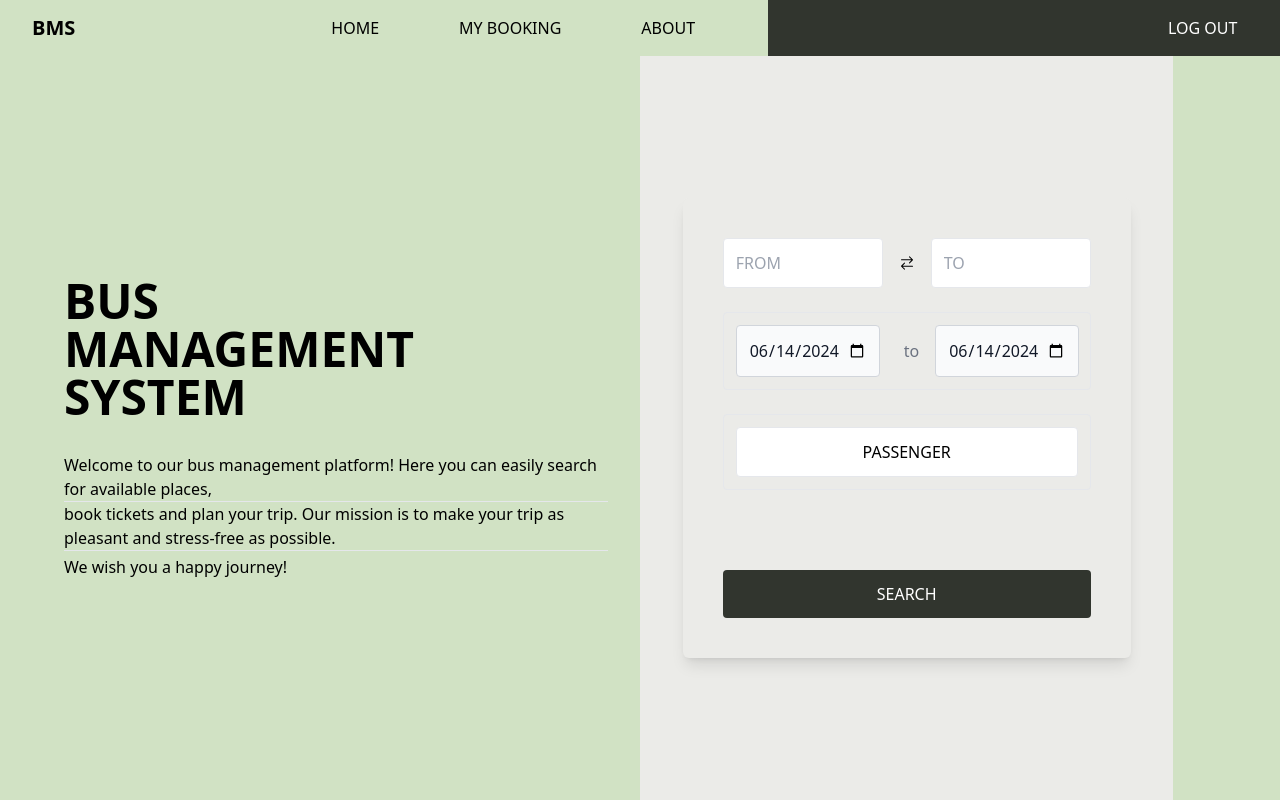
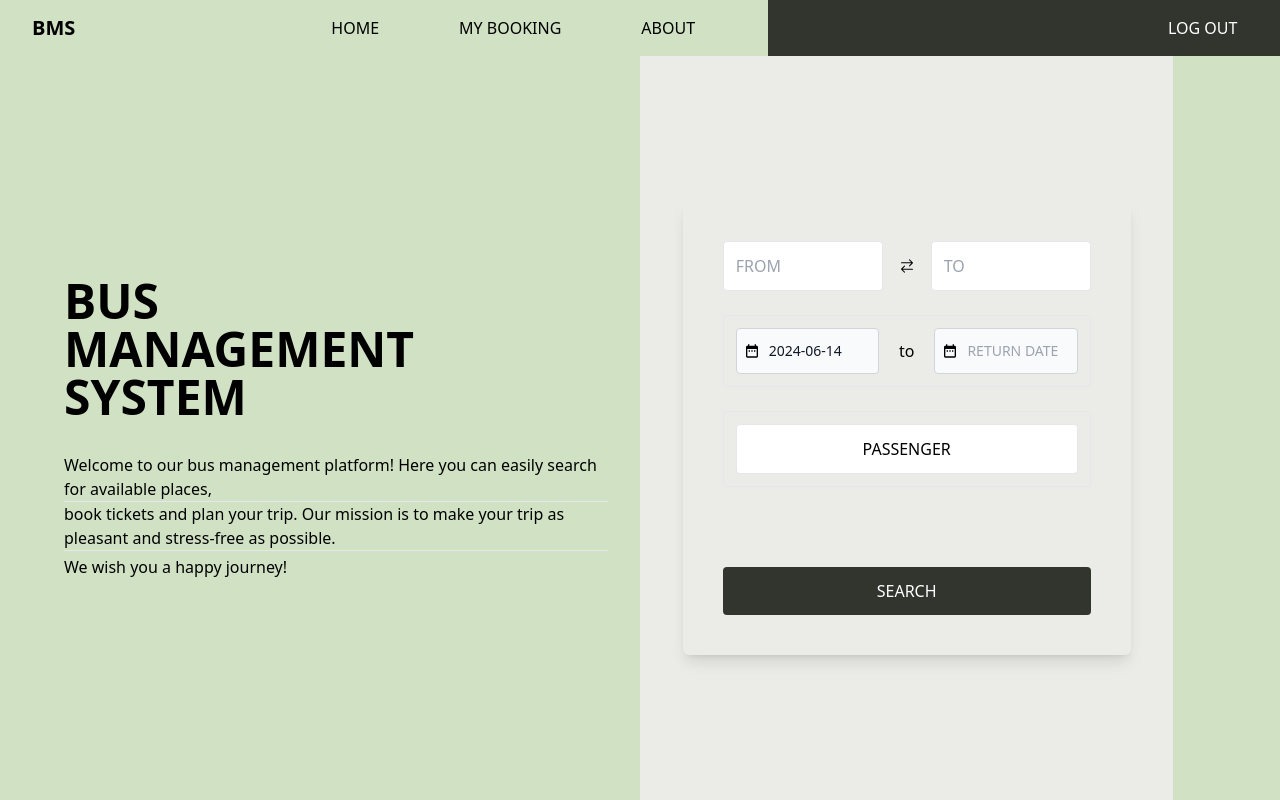
Before and after one commit to dbilic98/booking-bus-ticket-frontend, a React (Create React App) app: page / in a window 1280 px wide. Built offline with nearby package versions, Linux system fonts and the light colour scheme; a web font is replaced by a local one.

Commit message:
Replace standard date input with react-datepicker

```diff
--- a/src/components/DateRangePicker.tsx
+++ b/src/components/DateRangePicker.tsx
@@ -1,62 +1,69 @@
-import React from "react";
+import React, { useState } from "react";
 import { useDispatch } from "react-redux";
 import { setStartDate, setEndDate } from "../features/dateRangeSlice";
+import DatePicker from "react-datepicker";
+import "react-datepicker/dist/react-datepicker.css";
+import { MdDateRange } from "react-icons/md";
+import "../index.css";
+
+const getCurrentDate = (): Date => {
+  return new Date();
+};
 
 const DateRangePicker: React.FC = () => {
   const dispatch = useDispatch();
+  const [startDate, setStartDateState] = useState<Date | null>(
+    getCurrentDate()
+  );
+  const [endDate, setEndDateState] = useState<Date | null>(null);
 
-  const handleStartDateChange = (e: React.ChangeEvent<HTMLInputElement>) => {
-    dispatch(setStartDate(e.target.value));
+  const handleStartDateChange = (date: Date | null) => {
+    setStartDateState(date);
+    if (date) {
+      dispatch(setStartDate(date.toISOString().split("T")[0]));
+    }
   };
 
-  const handleEndDateChange = (e: React.ChangeEvent<HTMLInputElement>) => {
-    dispatch(setEndDate(e.target.value));
+  const handleEndDateChange = (date: Date | null) => {
+    setEndDateState(date);
+    if (date) {
+      dispatch(setEndDate(date.toISOString().split("T")[0]));
+    }
   };
 
-  const getCurrentDate = (): string => {
-    const today = new Date();
-    return today.toISOString().split("T")[0];
-  };
+  const CustomDatePickerInput = ({ value, onClick, placeholder }: any) => (
+    <div className="relative">
+      <div className="absolute inset-y-0 left-0 flex items-center pl-2 pointer-events-none">
+        <MdDateRange className="w-4 h-4 text-black-500" />
+      </div>
+      <input
+        type="text"
+        className="w-full p-3 pl-8 border rounded bg-gray-50 border-gray-300 text-gray-900 text-sm"
+        onClick={onClick}
+        value={value || placeholder}
+        placeholder="RETURN DATE"
+        readOnly
+      />
+    </div>
+  );
 
   return (
-    <div className="flex flex-col md:flex-row items-center md:space-x-4">
-      <div className="relative mb-2 md:mb-0 md:mr-2 w-full md:w-36">
-        <div className="absolute inset-y-0 left-0 flex items-center pl-2 pointer-events-none">
-          <svg
-            className="w-4 h-4 text-gray-500 dark:text-gray-400"
-            aria-hidden="true"
-            fill="currentColor"
-            viewBox="0 0 20 20"
-          ></svg>
-        </div>
-        <input
-          name="start"
-          type="date"
-          className="w-full p-3 border rounded bg-gray-50 border-gray-300 text-gray-900 dark:bg-gray-700 dark:border-gray-600 dark:placeholder-gray-400 dark:text-white"
-          placeholder="DEPARTURE"
-          onChange={handleStartDateChange}
-          defaultValue={getCurrentDate()}
-        />
-      </div>
-      <span className="mx-0 md:mx-5 my-2 md:my-0 text-gray-500">to</span>
-      <div className="relative mb-2 md:mb-0 w-full md:w-36">
-        <div className="absolute inset-y-0 left-0 flex items-center pl-2 pointer-events-none">
-          <svg
-            className="w-4 h-4 text-gray-500 dark:text-gray-400"
-            aria-hidden="true"
-            fill="currentColor"
-            viewBox="0 0 20 20"
-          ></svg>
-        </div>
-        <input
-          name="end"
-          type="date"
-          className="w-full p-3 border rounded bg-gray-50 border-gray-300 text-gray-900 dark:bg-gray-700 dark:border-gray-600 dark:placeholder-gray-400 dark:text-white"
-          placeholder="RETURN"
-          onChange={handleEndDateChange}
-          defaultValue={getCurrentDate()}
-        />
-      </div>
+    <div className="flex flex-col md:flex-row items-center">
+      <DatePicker
+        selected={startDate}
+        onChange={handleStartDateChange}
+        dateFormat="yyyy-MM-dd"
+        minDate={getCurrentDate()}
+        customInput={<CustomDatePickerInput />}
+      />
+      <span className="mx-0 md:mx-5 my-2 md:my-0 text-jet-black-500">to</span>
+      <DatePicker
+        selected={endDate}
+        onChange={handleEndDateChange}
+        dateFormat="yyyy-MM-dd"
+        minDate={startDate || getCurrentDate()}
+        customInput={<CustomDatePickerInput />}
+      />
     </div>
   );
 };
```
